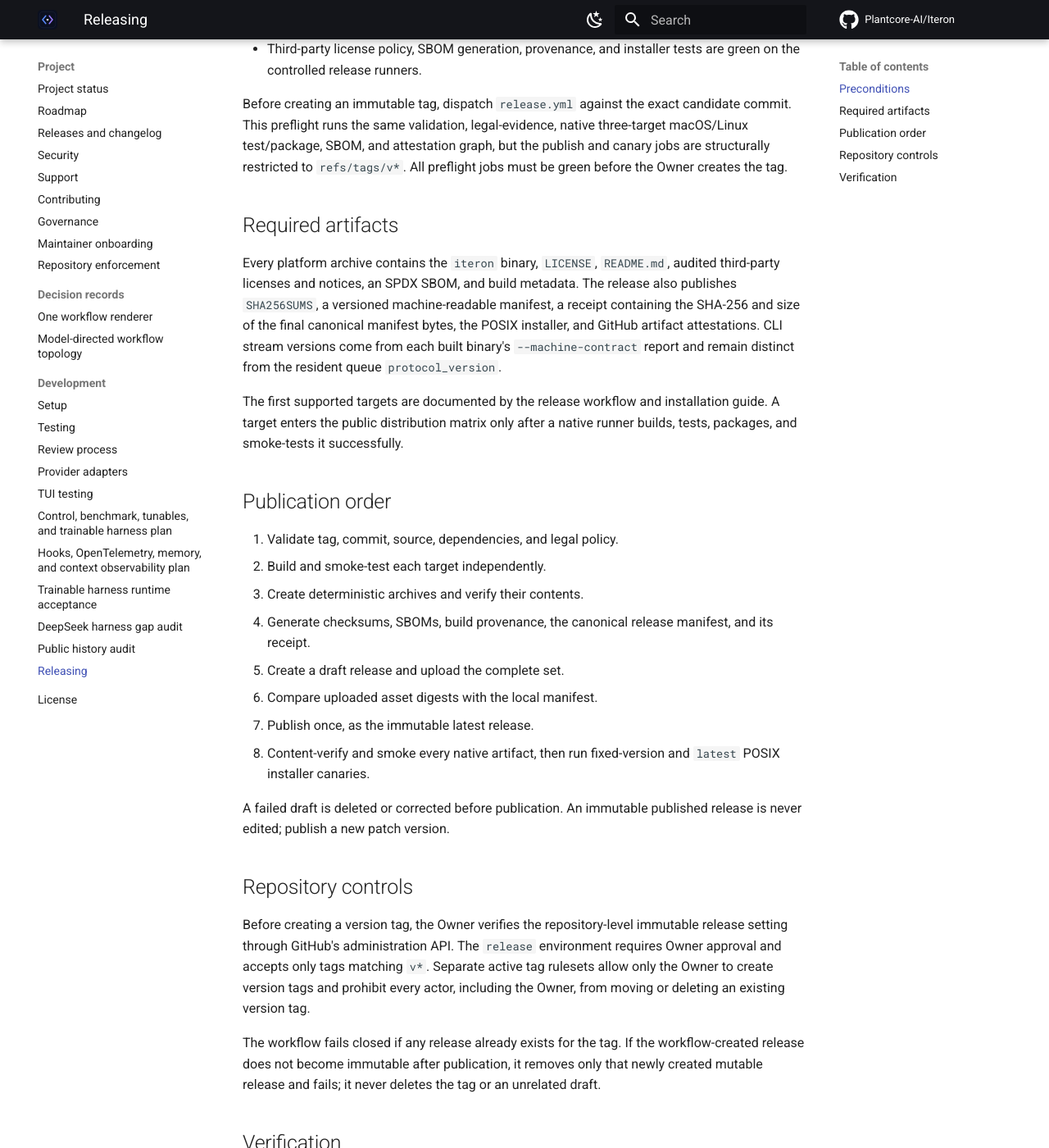
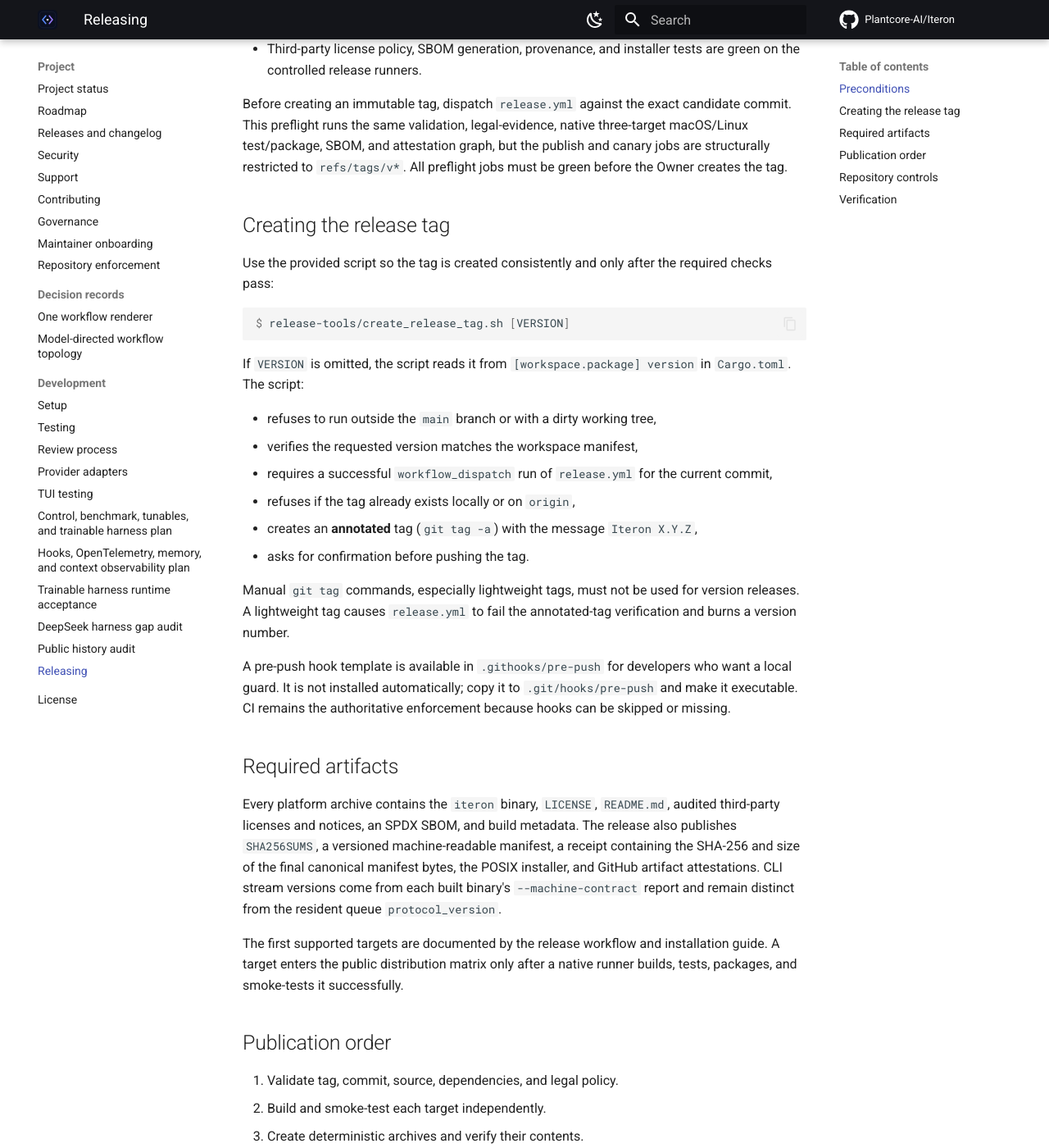
Before and after one commit to Plantcore-AI/Iteron, an MkDocs documentation site: the page built from docs/development/releasing.md, in a window 1280 px wide and 1400 px high, scrolled down 550 px. Shown: the whole window at 82% size. Built offline with MkDocs 1.6.1 and Material for MkDocs 9.7.7, drawn with Linux system fonts in a browser that asks for light colours; comment, search, counter and statistics services are not loaded.

Commit message:
feat(release): enforce annotated tag creation and update Windows release docs
- Add release-tools/create_release_tag.sh:
  - requires clean main branch and workspace version match,
  - verifies a successful workflow_dispatch run of release.yml for the commit,
  - requires gh CLI authentication,
  - creates an annotated tag and asks for confirmation before pushing.
- Add .githooks/pre-push template to block lightweight v* tags locally.
- Update docs/development/releasing.md to require the script.
- Update docs/reference/platforms.md to note Windows artifacts are published
  starting with the release that closed issue #344.

````diff
--- a/docs/development/releasing.md
+++ b/docs/development/releasing.md
@@ -21,6 +21,35 @@ candidate commit. This preflight runs the same validation, legal-evidence, nativ
 three-target macOS/Linux test/package, SBOM, and attestation graph, but the publish
 and canary jobs are structurally restricted to `refs/tags/v*`. All preflight jobs must
 be green before the Owner creates the tag.
+
+## Creating the release tag
+
+Use the provided script so the tag is created consistently and only after the
+required checks pass:
+
+```console
+$ release-tools/create_release_tag.sh [VERSION]
+```
+
+If `VERSION` is omitted, the script reads it from `[workspace.package] version` in
+`Cargo.toml`. The script:
+
+- refuses to run outside the `main` branch or with a dirty working tree,
+- verifies the requested version matches the workspace manifest,
+- requires a successful `workflow_dispatch` run of `release.yml` for the current
+  commit,
+- refuses if the tag already exists locally or on `origin`,
+- creates an **annotated** tag (`git tag -a`) with the message `Iteron X.Y.Z`,
+- asks for confirmation before pushing the tag.
+
+Manual `git tag` commands, especially lightweight tags, must not be used for
+version releases. A lightweight tag causes `release.yml` to fail the annotated-tag
+verification and burns a version number.
+
+A pre-push hook template is available in `.githooks/pre-push` for developers who
+want a local guard. It is not installed automatically; copy it to
+`.git/hooks/pre-push` and make it executable. CI remains the authoritative
+enforcement because hooks can be skipped or missing.
 
 ## Required artifacts
 
````
Also changed, not shown: docs/reference/platforms.md (+2 -2 lines), 3 other files.
